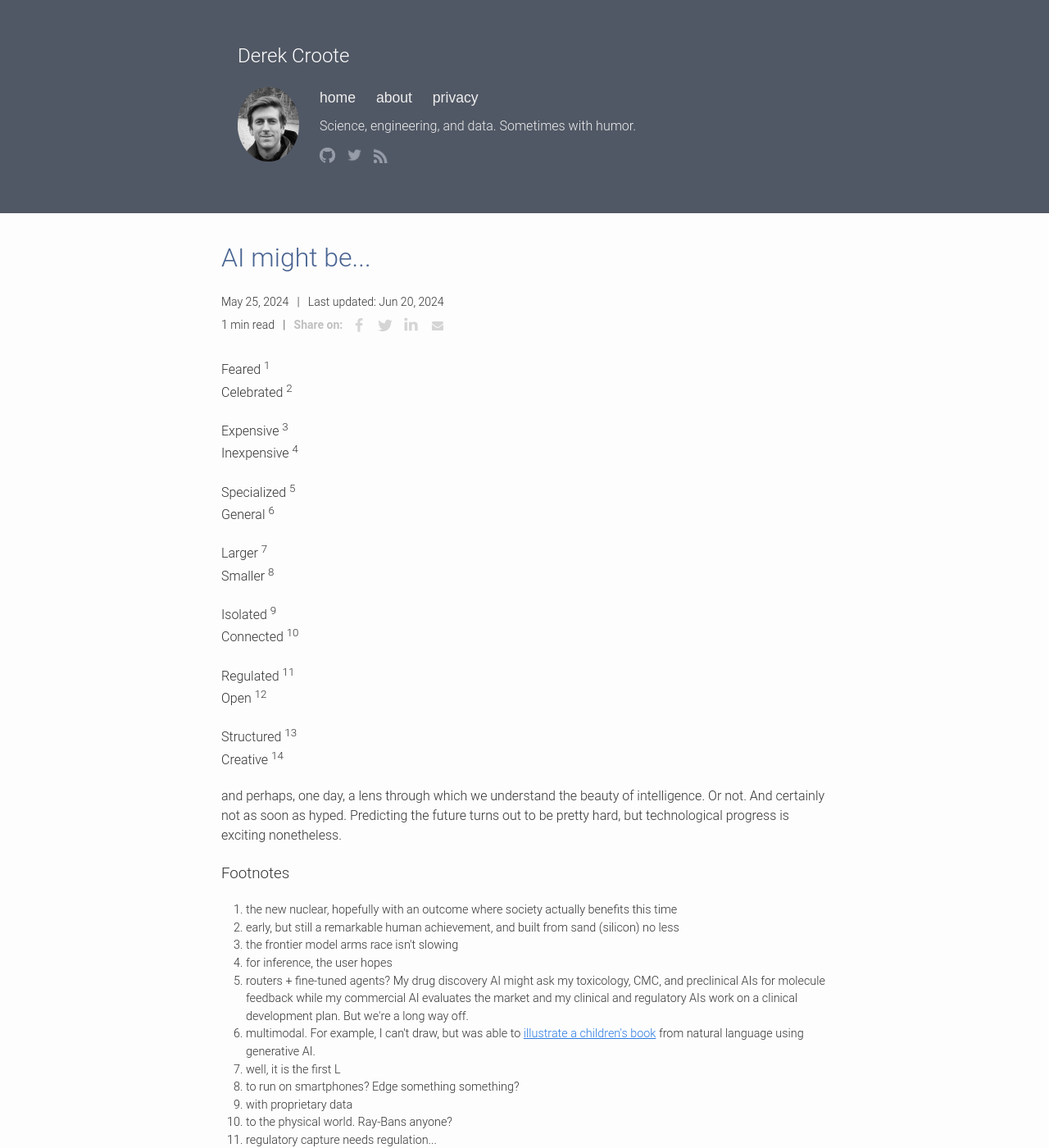
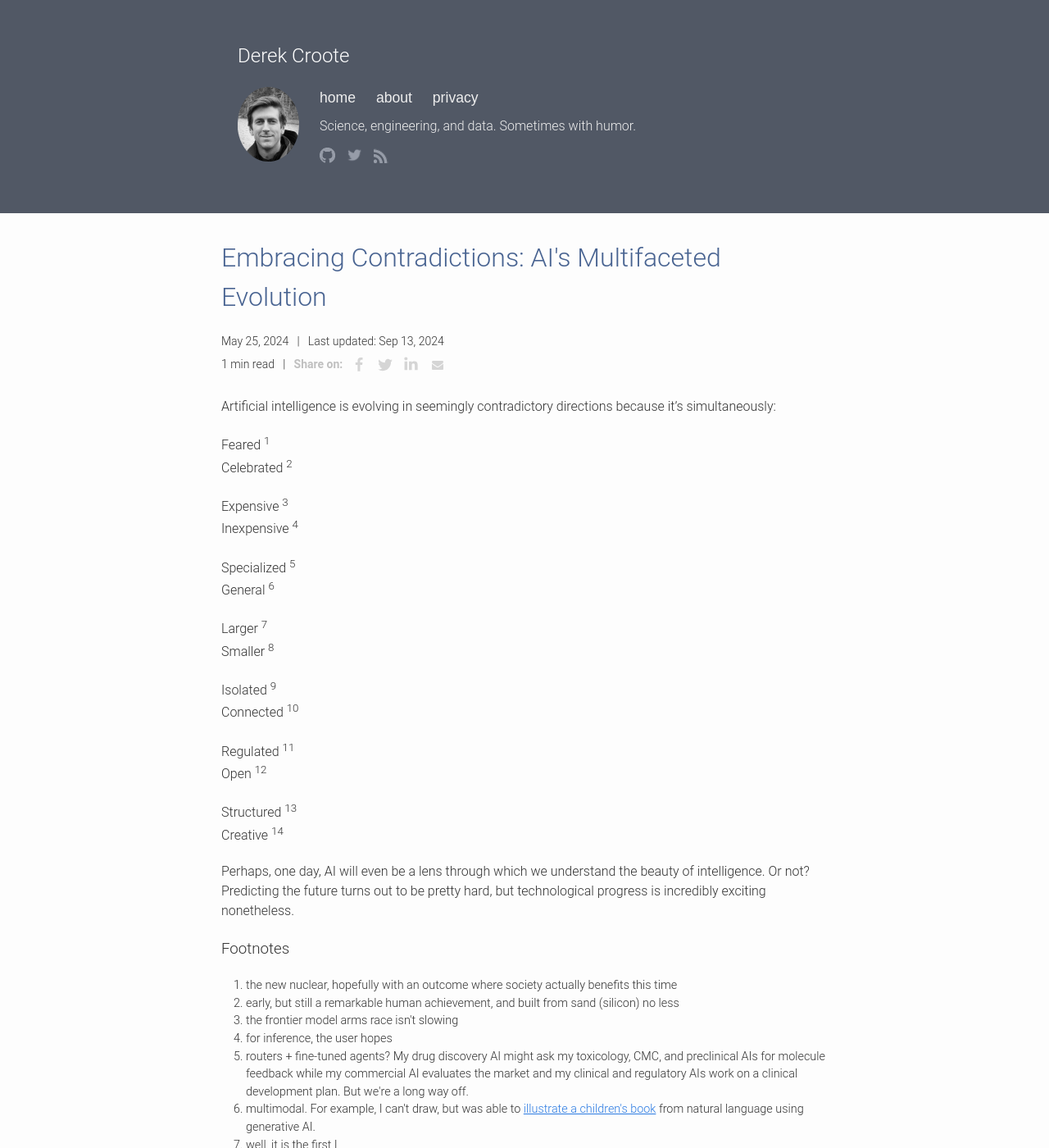
Before and after one commit to dcroote/dcroote.github.io, a Jekyll site: the page built from _posts/2024-05-25-early-ai-evolution.md, in a window 1280 px wide and 1400 px high. Shown: the whole window at 82% size. Built offline with Jekyll 4.4.1, drawn with Linux system fonts in a browser that asks for light colours; some web fonts are replaced.

Commit message:
feat: update early AI evolution post

```diff
--- a/_posts/2024-05-25-ai-might-be.md
+++ b/_posts/2024-05-25-early-ai-evolution.md
@@ -1,12 +1,14 @@
 ---
 layout: post
-title: AI might be...
-image: images/ai-might/ai.webp
+title: "Embracing Contradictions: AI's Multifaceted Evolution"
+image: images/early-ai-evolutions/ai.webp
 image-alt: "Illustration of the letters AI. Prompt: minimalist logo with the letters 'AI' in a clean, modern, bold, sans-serif font, using a limited color palette, scalable and legible, simple and straightforward"
-description: AI might be feared, celebrated, expensive, inexpensive, specialized, general, larger, smaller, isolated, connected, regulated, open, structured, and creative. Or not. Predicting the future turns out to be pretty hard, but technological progress is exciting nonetheless.
+description: "Artificial intelligence is evolving in seemingly contradictory directions: it's feared, celebrated, expensive, inexpensive, specialized, general, larger, smaller, isolated, connected, regulated, open, structured, and creative."
 comments: false
-last_modified_at: 2024-06-20 17:04:00 -0700
+last_modified_at: 2024-09-13 16:10:00 -0700
 ---
+
+Artificial intelligence is evolving in seemingly contradictory directions because it's simultaneously:
 
 Feared <sup>1</sup><br />
 Celebrated <sup>2</sup>
@@ -29,7 +31,7 @@ Open <sup>12</sup>
 Structured <sup>13</sup><br />
 Creative <sup>14</sup>
 
-and perhaps, one day, a lens through which we understand the beauty of intelligence. Or not. And certainly not as soon as hyped. Predicting the future turns out to be pretty hard, but technological progress is exciting nonetheless.
+Perhaps, one day, AI will even be a lens through which we understand the beauty of intelligence. Or not? Predicting the future turns out to be pretty hard, but technological progress is incredibly exciting nonetheless.
 
 ### Footnotes
 
```
Also changed, not shown: images/early-ai-evolutions/ai.webp (renamed from images/ai-might/ai.webp).
